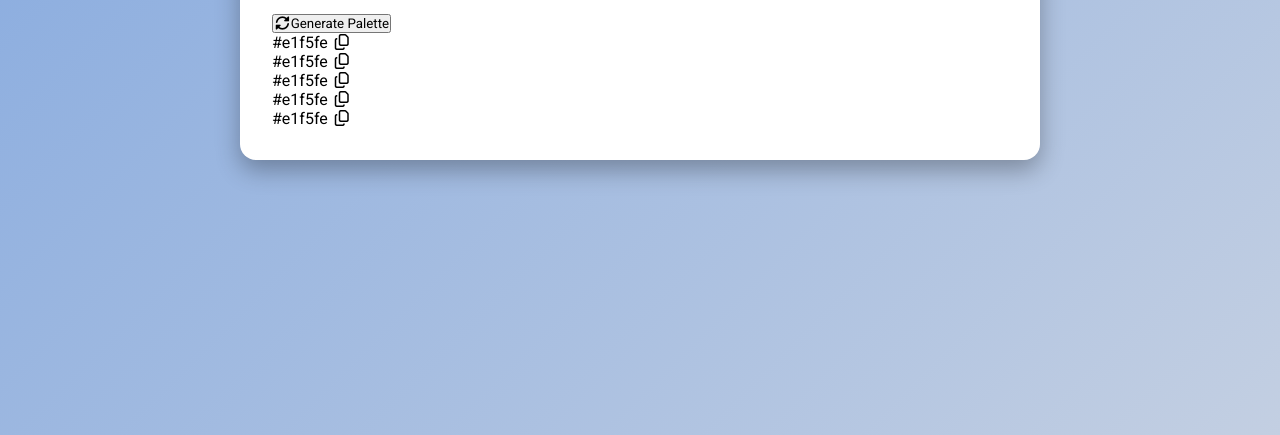
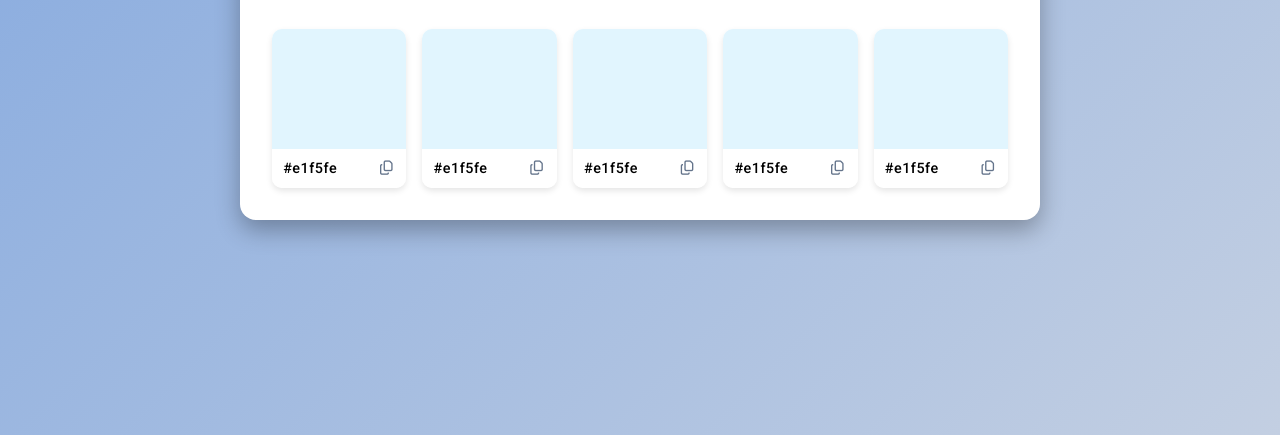
Before and after one commit to JWulfran/HTML_CSS_JS_15_Projects, a plain HTML site: page Color_Palette_Generator/index.html in a window 1280 px wide. Shown: the part 365-800 px from the top of the page. Drawn offline with Linux system fonts and the light colour scheme.

Commit message:
Color Palette Generator : 2e commit

```diff
--- a/Color_Palette_Generator/index.html
+++ b/Color_Palette_Generator/index.html
@@ -12,7 +12,7 @@
 <body>
     <div class="container">
         <h1> Color Palette Generator </h1>
-        <button class="generate-btn"><i class="fas fa-sync-alt"></i>Generate Palette</button>
+        <button class="generate-btn" id="generate-btn"><i class="fas fa-sync-alt"></i>Generate Palette</button>
 
         <div class="palette-container">
             <div class="color-box">
@@ -22,8 +22,7 @@
                     <i class="far fa-copy copy-btn" title="Copy to clipboard"></i>
                 </div>
             </div>
-        </div>
-        <div class="palette-container">
+
             <div class="color-box">
                 <div class="color" style="background-color: #e1f5fe;"></div>
                 <div class="color-info">
@@ -31,8 +30,7 @@
                     <i class="far fa-copy copy-btn" title="Copy to clipboard"></i>
                 </div>
             </div>
-        </div>
-        <div class="palette-container">
+
             <div class="color-box">
                 <div class="color" style="background-color: #e1f5fe;"></div>
                 <div class="color-info">
@@ -40,8 +38,7 @@
                     <i class="far fa-copy copy-btn" title="Copy to clipboard"></i>
                 </div>
             </div>
-        </div>
-        <div class="palette-container">
+
             <div class="color-box">
                 <div class="color" style="background-color: #e1f5fe;"></div>
                 <div class="color-info">
@@ -49,8 +46,7 @@
                     <i class="far fa-copy copy-btn" title="Copy to clipboard"></i>
                 </div>
             </div>
-        </div>
-        <div class="palette-container">
+
             <div class="color-box">
                 <div class="color" style="background-color: #e1f5fe;"></div>
                 <div class="color-info">
--- a/Color_Palette_Generator/style.css
+++ b/Color_Palette_Generator/style.css
@@ -45,3 +45,69 @@ h1::after{
     background-color: #667eea;
     border-radius: 2px;
 }
+
+#generate-btn{
+    background: linear-gradient(45deg, #667eea, #764ba2);
+    color: #fff;
+    border: none;
+    padding: 0.8rem 1.5rem;
+    border-radius: 50px;
+    cursor: pointer;
+    font-weight: 500;
+    margin-bottom: 2rem;
+    font-size: 1rem;
+}
+
+#generate-btn:hover{
+    transform:  translate(-2px);
+    box-shadow: 0 6px 10px rgba(102, 126, 234, 0.3);
+}
+
+#generate-btn:active{
+    transform: translateY(0);
+}
+
+.palette-container{
+    display: grid;
+    gap: 1rem;
+    grid-template-columns: repeat(auto-fit, minmax(130px, 1fr));
+}
+
+.color-box{
+    border-radius: 10px;
+    overflow: hidden;
+    box-shadow: 0 3px 6px rgba(0, 0, 0, 0.1);
+}
+
+.color-box:hover{
+    transform: translateY(-5px);
+}
+
+.color{
+    height: 120px;
+    cursor: pointer;
+}
+
+.color-info{
+    background-color: #fff;
+    padding: 0.7rem;
+    display: flex;
+    align-items: center;
+    justify-content: space-between;
+    font-size: 0.9rem;
+}
+
+.hex-value{
+    font-weight: 500;
+    letter-spacing: 0.5px;
+}
+
+.copy-btn{
+    cursor: pointer;
+    color: #64748b;
+    transition: color 0.2s;
+}
+
+.copy-btn:hover{
+    color: #667eea;
+}
```
